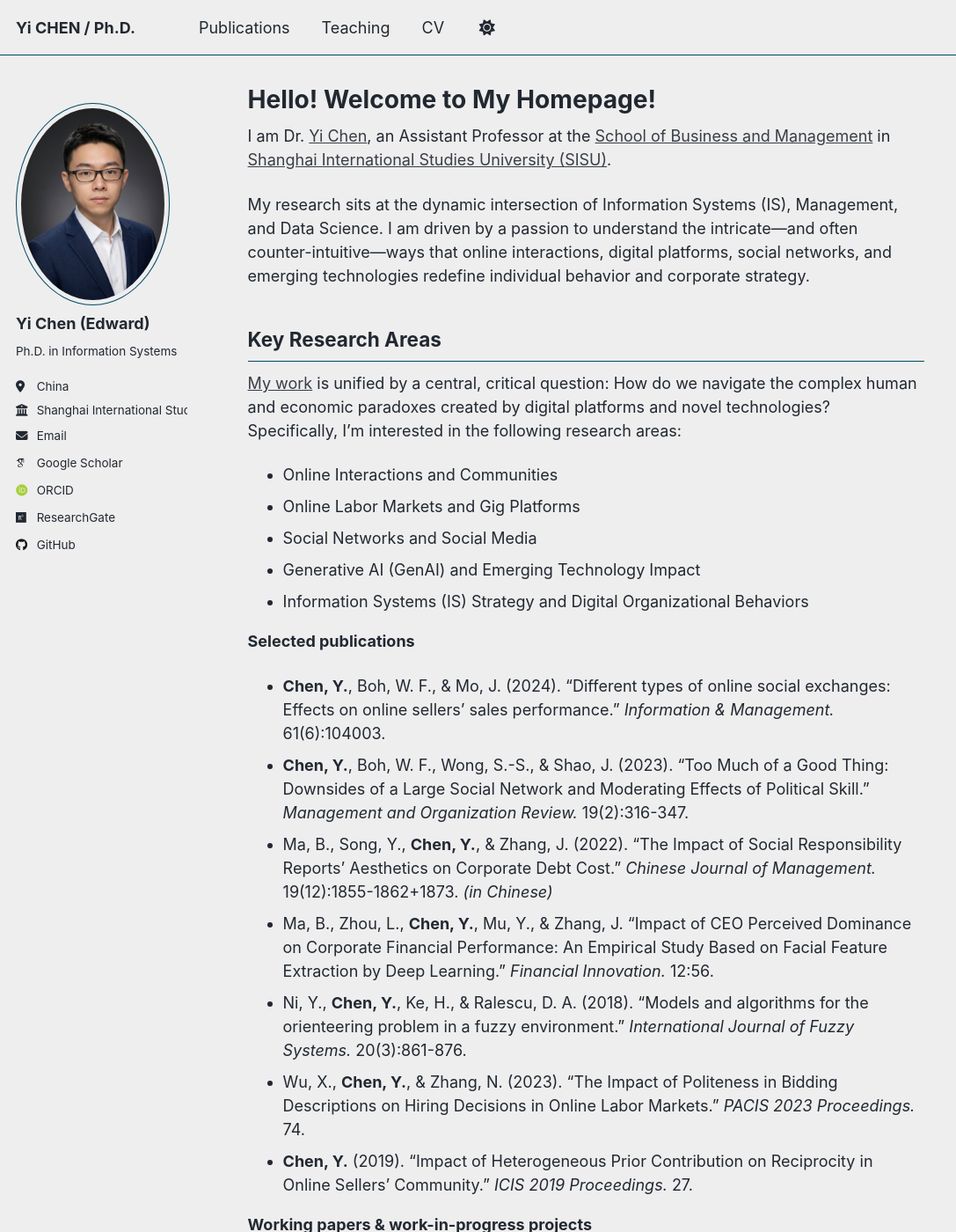
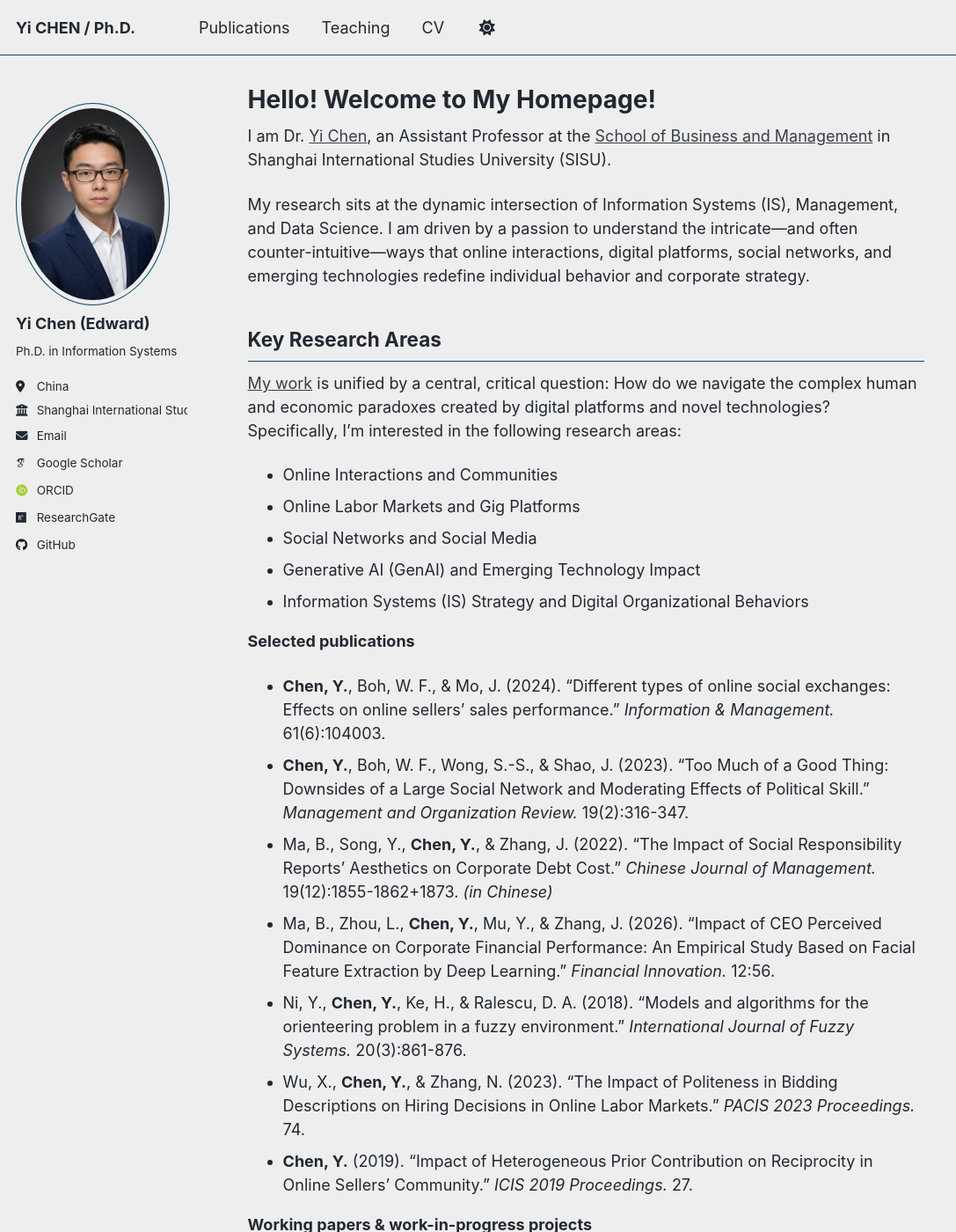
Before and after one commit to chenyi-edward/chenyi-edward.github.io, a Jekyll site: the page built from _pages/about.md, in a window 1280 px wide and 1400 px high. Shown: the whole window at 88% size, without its empty margins (0-1087 px from the left). Built offline with Jekyll 4.4.1, drawn with Linux system fonts in a browser that asks for light colours; some web fonts are replaced; a script that is not in the unit is left out.

Commit message:
Update about.md

```diff
--- a/_pages/about.md
+++ b/_pages/about.md
@@ -7,7 +7,7 @@ redirect_from:
   - /about.html
 ---
 
-I am Dr. [Yi Chen](https://chenyi-edward.github.io/cv/), an Assistant Professor at the [School of Business and Management](http://en.sbm.shisu.edu.cn/ChenYi/list.htm) in [Shanghai International Studies University (SISU)](http://www.shisu.edu.cn).
+I am Dr. [Yi Chen](https://chenyi-edward.github.io/cv/), an Assistant Professor at the [School of Business and Management](http://en.sbm.shisu.edu.cn/ChenYi/list.htm) in Shanghai International Studies University (SISU).
 
 My research sits at the dynamic intersection of Information Systems (IS), Management, and Data Science. I am driven by a passion to understand the intricate—and often counter-intuitive—ways that online interactions, digital platforms, social networks, and emerging technologies redefine individual behavior and corporate strategy.
 
@@ -25,7 +25,7 @@ Key Research Areas
 * <b>Chen, Y.</b>, Boh, W. F., & Mo, J. (2024). "Different types of online social exchanges: Effects on online sellers’ sales performance." <i>Information & Management.</i> 61(6):104003.
 * <b>Chen, Y.</b>, Boh, W. F., Wong, S.-S., & Shao, J. (2023). "Too Much of a Good Thing: Downsides of a Large Social Network and Moderating Effects of Political Skill." <i>Management and Organization Review.</i> 19(2):316-347.
 * Ma, B., Song, Y., <b>Chen, Y.</b>, & Zhang, J. (2022). "The Impact of Social Responsibility Reports’ Aesthetics on Corporate Debt Cost." <i>Chinese Journal of Management.</i> 19(12):1855-1862+1873. <i>(in Chinese)</i>
-* Ma, B., Zhou, L., <b>Chen, Y.</b>, Mu, Y., & Zhang, J. "Impact of CEO Perceived Dominance on Corporate Financial Performance: An Empirical Study Based on Facial Feature Extraction by Deep Learning." <i>Financial Innovation.</i> 12:56.
+* Ma, B., Zhou, L., <b>Chen, Y.</b>, Mu, Y., & Zhang, J. (2026). "Impact of CEO Perceived Dominance on Corporate Financial Performance: An Empirical Study Based on Facial Feature Extraction by Deep Learning." <i>Financial Innovation.</i> 12:56.
 * Ni, Y., <b>Chen, Y.</b>, Ke, H., & Ralescu, D. A. (2018). "Models and algorithms for the orienteering problem in a fuzzy environment." <i>International Journal of Fuzzy Systems.</i> 20(3):861-876.
 * Wu, X., <b>Chen, Y.</b>, & Zhang, N. (2023). "The Impact of Politeness in Bidding Descriptions on Hiring Decisions in Online Labor Markets." <i>PACIS 2023 Proceedings.</i> 74.
 * <b>Chen, Y.</b> (2019). "Impact of Heterogeneous Prior Contribution on Reciprocity in Online Sellers’ Community." <i>ICIS 2019 Proceedings.</i> 27.
```
